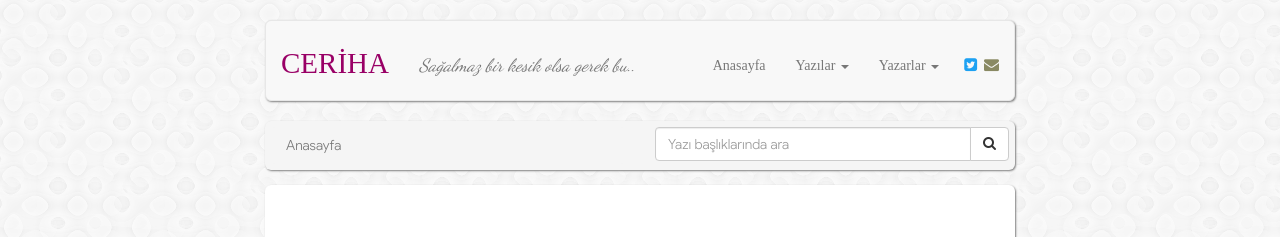
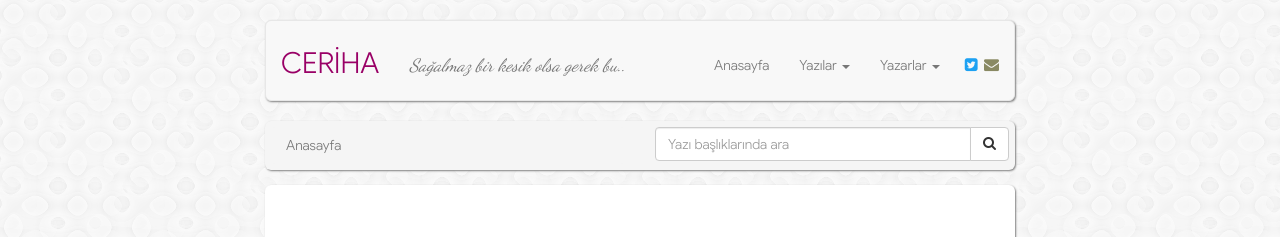
Before and after one commit to muhammedaydogdu/muhammedaydogdu.github.io, a Jekyll site: the page built from index.html, in a window 1280 px wide. Shown: the top 237 px of the page. Built offline with Jekyll 4.4.1, drawn with Linux system fonts in a browser that asks for light colours; some web fonts are replaced; the list of posts is cut into pages by our own code.

Commit message:
Update style.css

```diff
--- a/css/style.css
+++ b/css/style.css
@@ -39,7 +39,7 @@ h2 {
 
 .container .navbar {
   margin-top: 20px;
-  font-family: "Google Sans", "Times New Roman", serif;
+  font-family: "Product Sans", "Times New Roman", serif;
   padding: 15px 0 5px 0;
   box-shadow: 1px 1px 2px grey;
   border-radius: 6px;
```
